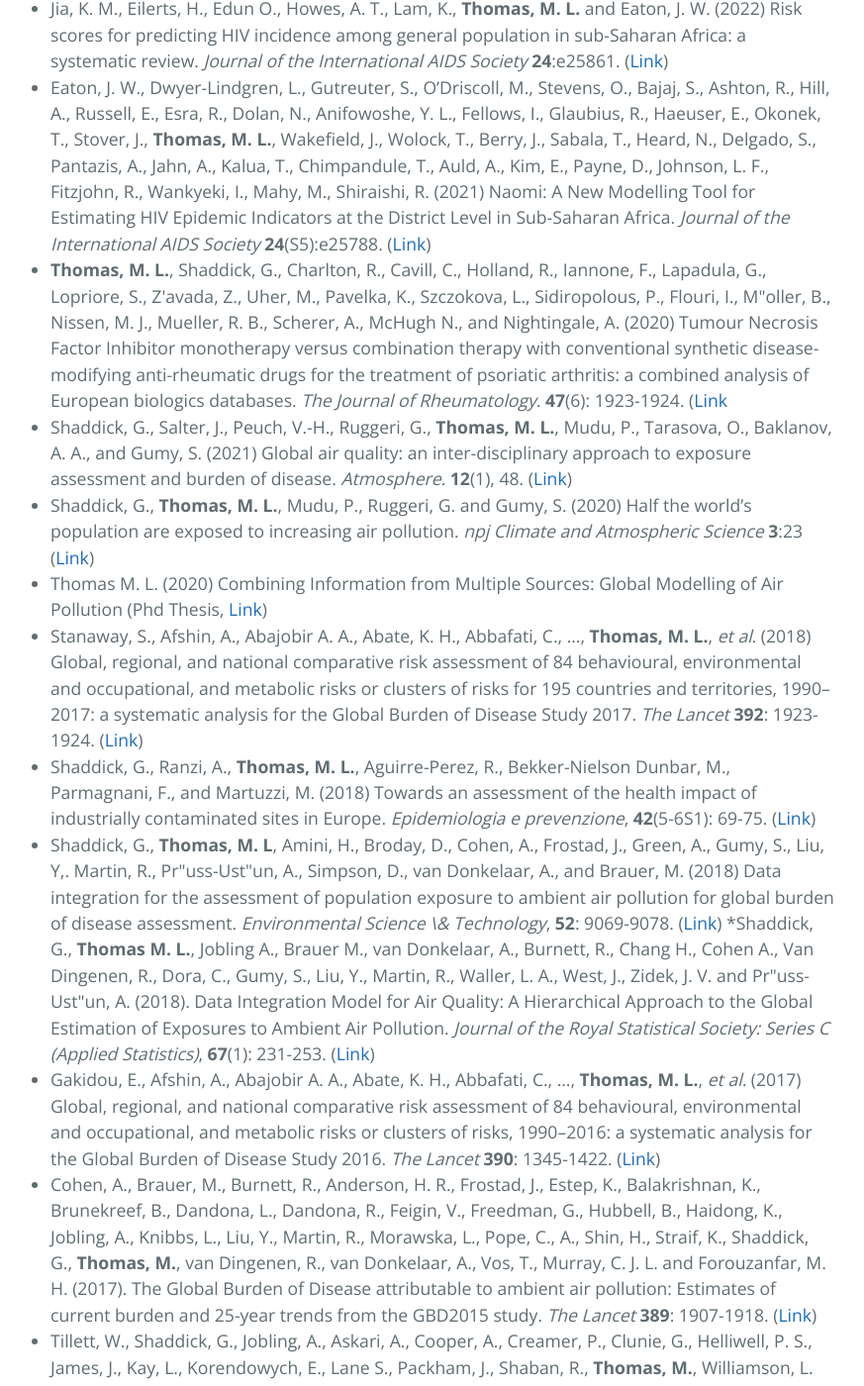
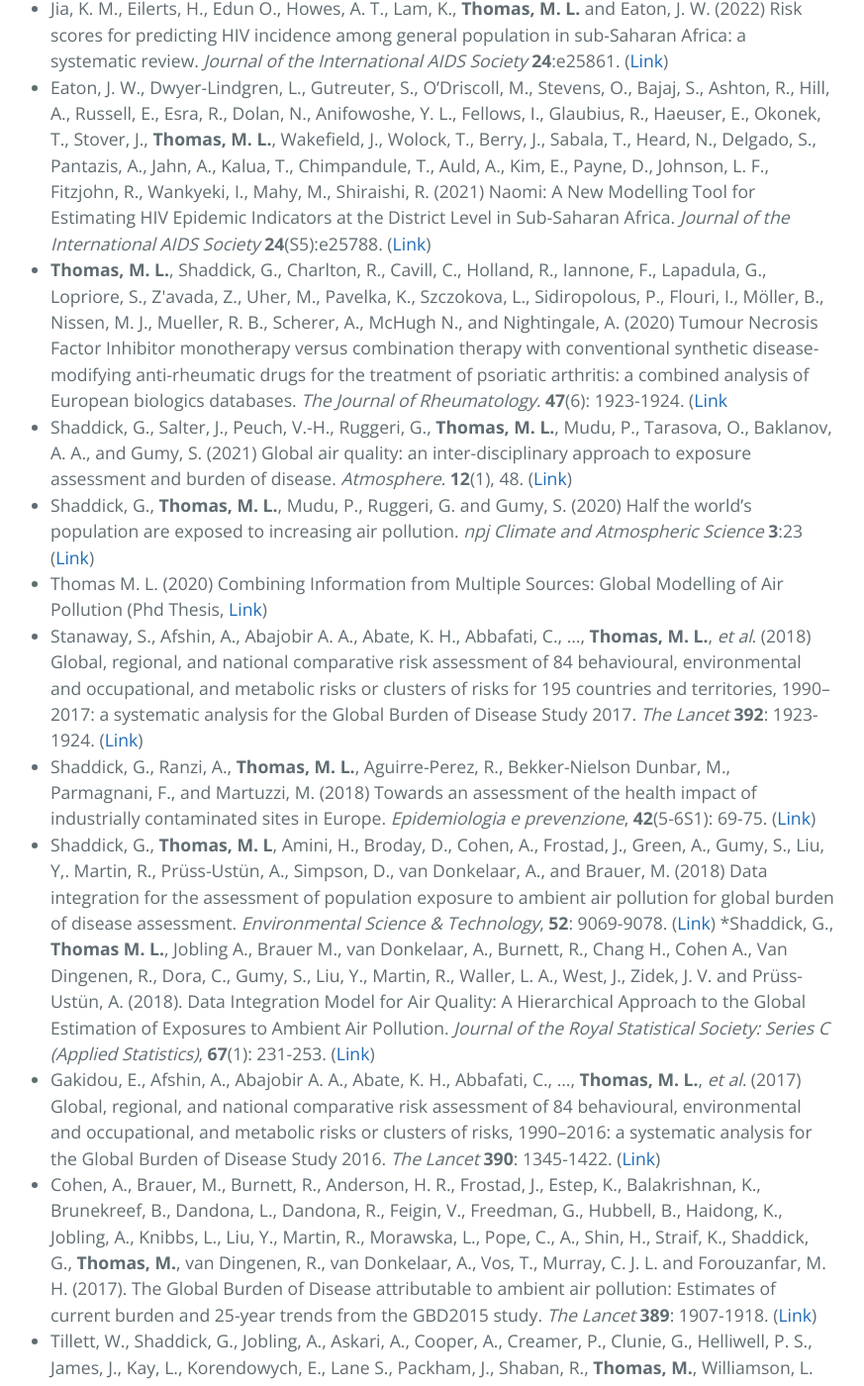
Before and after one commit to matthewllthomas/matthewllthomas.github.io, a Jekyll site: the page built from publications/index.md, in a window 1280 px wide and 1400 px high, scrolled down 800 px. Shown: the whole window at 99% size, without its empty margins (213-1086 px from the left). Built offline with Jekyll 4.4.1, drawn with Linux system fonts in a browser that asks for light colours; the repository's description, which GitHub fills in, is left out.

Commit message:
Update index.md

```diff
--- a/publications/index.md
+++ b/publications/index.md
@@ -16,14 +16,14 @@ Below is a summary of the publications I have co-authored. If you want to discus
 
 * Jia, K. M., Eilerts, H., Edun O., Howes, A. T., Lam, K., **Thomas, M. L.** and Eaton, J. W. (2022) Risk scores for predicting HIV incidence among general population in sub-Saharan Africa: a systematic review. _Journal of the International AIDS Society_ **24**:e25861. ([Link](https://www.ncbi.nlm.nih.gov/pmc/articles/PMC8743366/))
 * Eaton, J. W., Dwyer-Lindgren, L., Gutreuter, S., O'Driscoll, M., Stevens, O., Bajaj, S., Ashton, R., Hill, A., Russell, E., Esra, R., Dolan, N., Anifowoshe, Y. L., Fellows, I., Glaubius, R., Haeuser, E., Okonek, T., Stover, J., **Thomas, M. L.**, Wakefield, J., Wolock, T., Berry, J., Sabala, T., Heard, N., Delgado, S., Pantazis, A., Jahn, A., Kalua, T., Chimpandule, T., Auld, A., Kim, E., Payne, D., Johnson, L. F., Fitzjohn, R., Wankyeki, I., Mahy, M., Shiraishi, R. (2021) Naomi: A New Modelling Tool for Estimating HIV Epidemic Indicators at the District Level in Sub-Saharan Africa. _Journal of the International AIDS Society_ **24**(S5):e25788. ([Link](https://onlinelibrary.wiley.com/doi/full/10.1002/jia2.25788))
-* **Thomas, M. L.**, Shaddick, G., Charlton, R., Cavill, C., Holland, R., Iannone, F., Lapadula, G., Lopriore, S., Z\'avada, Z., Uher, M., Pavelka, K., Szczokova, L., Sidiropolous, P., Flouri, I., M\"oller, B., Nissen, M. J., Mueller, R. B., Scherer, A., McHugh N., and Nightingale, A. (2020) Tumour Necrosis Factor Inhibitor monotherapy versus combination therapy with conventional synthetic disease-modifying anti-rheumatic drugs for the treatment of psoriatic arthritis: a combined analysis of European biologics databases. _The Journal of Rheumatology._ **47**(6): 1923-1924. ([Link](https://www.jrheum.org/content/48/1/48.abstract)
+* **Thomas, M. L.**, Shaddick, G., Charlton, R., Cavill, C., Holland, R., Iannone, F., Lapadula, G., Lopriore, S., Z\'avada, Z., Uher, M., Pavelka, K., Szczokova, L., Sidiropolous, P., Flouri, I., M&#246;ller, B., Nissen, M. J., Mueller, R. B., Scherer, A., McHugh N., and Nightingale, A. (2020) Tumour Necrosis Factor Inhibitor monotherapy versus combination therapy with conventional synthetic disease-modifying anti-rheumatic drugs for the treatment of psoriatic arthritis: a combined analysis of European biologics databases. _The Journal of Rheumatology._ **47**(6): 1923-1924. ([Link](https://www.jrheum.org/content/48/1/48.abstract)
 * Shaddick, G., Salter, J., Peuch, V.-H., Ruggeri, G., **Thomas, M. L.**, Mudu, P., Tarasova, O., Baklanov, A. A., and Gumy, S. (2021) Global air quality: an inter-disciplinary approach to exposure assessment and burden of disease. _Atmosphere._ **12**(1), 48. ([Link](https://www.mdpi.com/946400))
 * Shaddick, G., **Thomas, M. L.**, Mudu, P., Ruggeri, G. and Gumy, S. (2020) Half the world's population are exposed to increasing air pollution. _npj Climate and Atmospheric Science_ **3**:23 ([Link](https://www.nature.com/articles/s41612-020-0124-2))
 * Thomas M. L. (2020) Combining Information from Multiple Sources: Global Modelling of Air Pollution (Phd Thesis, [Link](https://researchportal.bath.ac.uk/en/studentTheses/combining-information-from-multiple-sources-global-modelling-of-a))
 * Stanaway, S., Afshin, A., Abajobir A. A., Abate, K. H., Abbafati, C.,  ..., **Thomas, M. L.**, _et al_. (2018) Global, regional, and national comparative risk assessment of 84 behavioural, environmental and occupational, and metabolic risks or clusters of risks for 195 countries and territories, 1990–2017: a systematic analysis for the Global Burden of Disease Study 2017. _The Lancet_ **392**: 1923-1924. ([Link](https://www.sciencedirect.com/science/article/pii/S0140673618322256))
 * Shaddick, G., Ranzi, A., **Thomas, M. L.**, Aguirre-Perez, R., Bekker-Nielson Dunbar, M., Parmagnani, F., and Martuzzi, M. (2018) Towards  an  assessment  of  the  health  impact  of  industrially  contaminated  sites  in  Europe. _Epidemiologia e prevenzione_, **42**(5-6S1): 69-75. ([Link](https://journals.lww.com/environepidem/Fulltext/2019/10001/Towards_an_assessment_of_the_health_impact_of.992.aspx))
-* Shaddick, G., **Thomas, M. L**, Amini, H., Broday, D., Cohen, A., Frostad, J., Green, A., Gumy, S., Liu, Y,. Martin, R., Pr\"uss-Ust\"un, A., Simpson, D., van Donkelaar, A., and Brauer, M. (2018) Data integration for the assessment of population exposure to ambient air pollution for global burden of disease assessment. _Environmental Science \& Technology_, **52**: 9069-9078. ([Link](https://pubs.acs.org/doi/abs/10.1021/acs.est.8b02864))
-*Shaddick, G., **Thomas M. L.**, Jobling A., Brauer M., van Donkelaar, A., Burnett, R., Chang H., Cohen A., Van Dingenen, R., Dora, C., Gumy, S., Liu, Y., Martin, R., Waller, L. A., West, J., Zidek, J. V. and Pr\"uss-Ust\"un, A. (2018). Data Integration Model for Air Quality: A Hierarchical Approach to the Global Estimation of Exposures to Ambient Air Pollution. _Journal of the Royal Statistical Society: Series C (Applied Statistics)_, **67**(1): 231-253. ([Link](https://rss.onlinelibrary.wiley.com/doi/abs/10.1111/rssc.12227))
+* Shaddick, G., **Thomas, M. L**, Amini, H., Broday, D., Cohen, A., Frostad, J., Green, A., Gumy, S., Liu, Y,. Martin, R., Pr&#252;ss-Ust&#252;n, A., Simpson, D., van Donkelaar, A., and Brauer, M. (2018) Data integration for the assessment of population exposure to ambient air pollution for global burden of disease assessment. _Environmental Science & Technology_, **52**: 9069-9078. ([Link](https://pubs.acs.org/doi/abs/10.1021/acs.est.8b02864))
+*Shaddick, G., **Thomas M. L.**, Jobling A., Brauer M., van Donkelaar, A., Burnett, R., Chang H., Cohen A., Van Dingenen, R., Dora, C., Gumy, S., Liu, Y., Martin, R., Waller, L. A., West, J., Zidek, J. V. and Pr&#252;ss-Ust&#252;n, A. (2018). Data Integration Model for Air Quality: A Hierarchical Approach to the Global Estimation of Exposures to Ambient Air Pollution. _Journal of the Royal Statistical Society: Series C (Applied Statistics)_, **67**(1): 231-253. ([Link](https://rss.onlinelibrary.wiley.com/doi/abs/10.1111/rssc.12227))
 * Gakidou, E., Afshin, A., Abajobir A. A., Abate, K. H., Abbafati, C.,  ..., **Thomas, M. L.**, _et al._ (2017) Global, regional, and national comparative risk assessment of 84 behavioural, environmental and occupational, and metabolic risks or clusters of risks, 1990--2016: a systematic analysis for the Global Burden of Disease Study 2016. _The Lancet_ **390**: 1345-1422. ([Link](https://www.sciencedirect.com/science/article/pii/S0140673617323668))
 * Cohen, A., Brauer, M., Burnett, R., Anderson, H. R., Frostad, J., Estep, K.,  Balakrishnan, K., Brunekreef, B., Dandona, L., Dandona, R., Feigin, V., Freedman, G., Hubbell, B., Haidong, K., Jobling, A., Knibbs, L., Liu, Y., Martin, R., Morawska, L., Pope, C., A., Shin, H., Straif, K., Shaddick, G., **Thomas, M.**, van Dingenen, R., van Donkelaar, A., Vos, T., Murray, C. J. L. and Forouzanfar, M. H. (2017). The Global Burden of Disease attributable to ambient air pollution: Estimates of current burden and 25-year trends from the GBD2015 study. _The Lancet_ **389**: 1907-1918. ([Link](https://scholar.google.com/citations?view_op=view_citation&hl=en&user=p0eL2yEAAAAJ&sortby=pubdate&citation_for_view=p0eL2yEAAAAJ:geHnlv5EZngC))
 * Tillett, W., Shaddick, G., Jobling, A., Askari, A., Cooper, A., Creamer, P., Clunie, G., Helliwell, P. S., James, J., Kay, L.,  Korendowych, E., Lane S., Packham, J., Shaban, R., **Thomas, M.**, Williamson, L. and McHugh, N. (2016). Effect of anti-TNF and conventional synthetic disease-modifying anti-rheumatic drug treatment on work disability and clinical outcome in a multicentre observational cohort study of psoriatic arthritis. _Rheumatology_ **56**(4): 603-612. ([Link](https://academic.oup.com/rheumatology/article/56/4/603/2738665))
```
